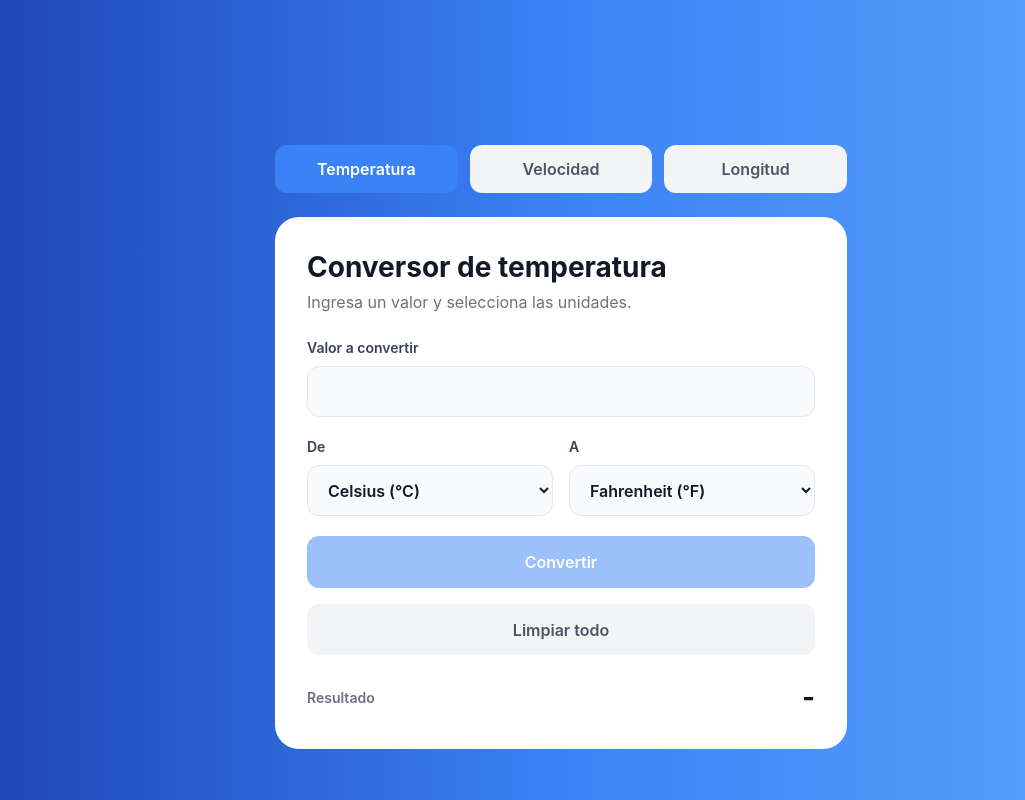
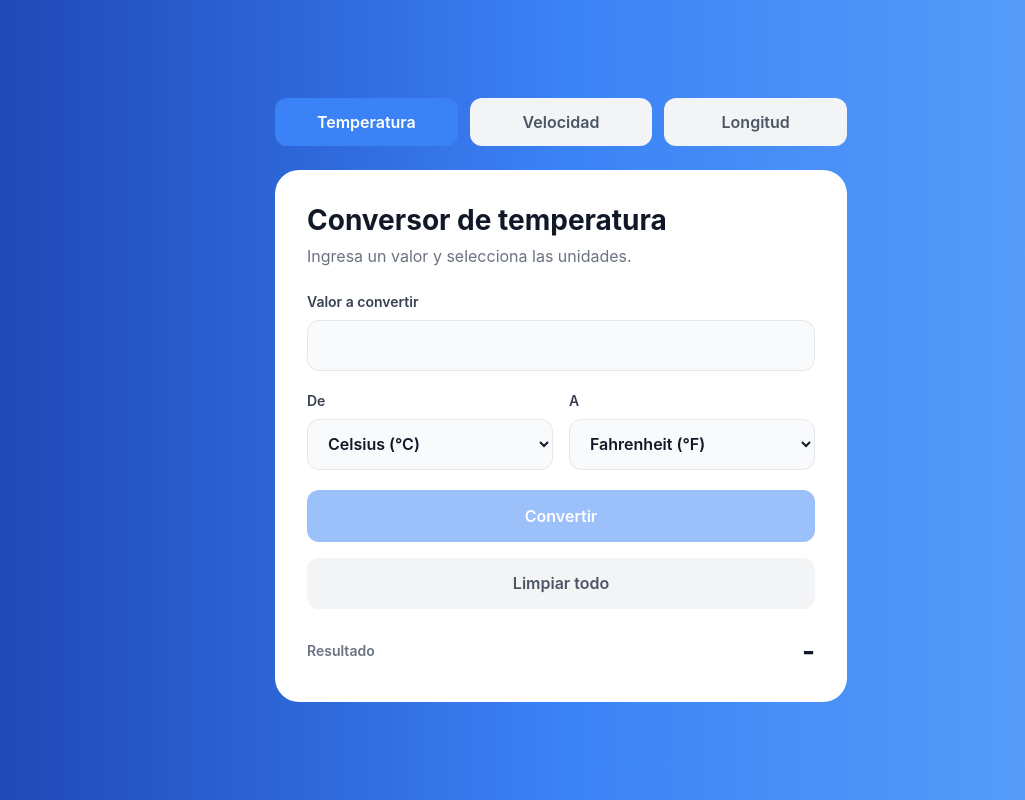
Before and after one commit to freygh1/Unit-Converter, a React (Vite) app: page / in a window 1280 px wide. Shown: the whole page, without its empty margins (79-1104 px from the left). Built offline with nearby package versions, Linux system fonts and the light colour scheme.

Commit message:
Ajustes visuales agregados

```diff
--- a/src/App.jsx
+++ b/src/App.jsx
@@ -7,7 +7,7 @@ export const App = () => {
   const [category, setCategory] = useState("temperatura");
 
   return (
-    <div className="flex min-h-screen flex-col items-center bg-linear-to-r from-[#1E40AF] via-[#3B82F6] to-[#60A5FA] px-4 pb-12 pt-12 sm:pt-[145px]">
+    <div className="flex min-h-screen flex-col items-center justify-center bg-linear-to-r from-[#1E40AF] via-[#3B82F6] to-[#60A5FA] ">
       <Header category={category} onCategoryChange={setCategory} />
       <CardBody key={category} category={category} />
     </div>
```
